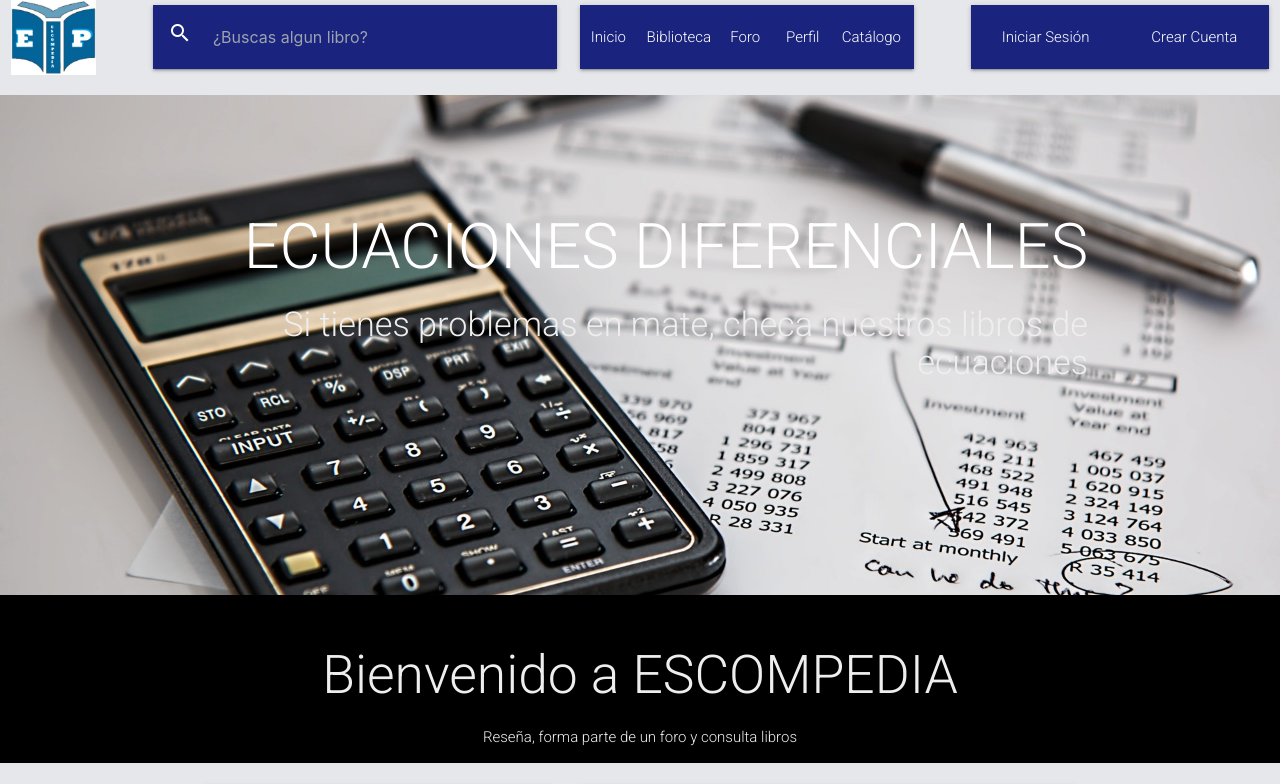
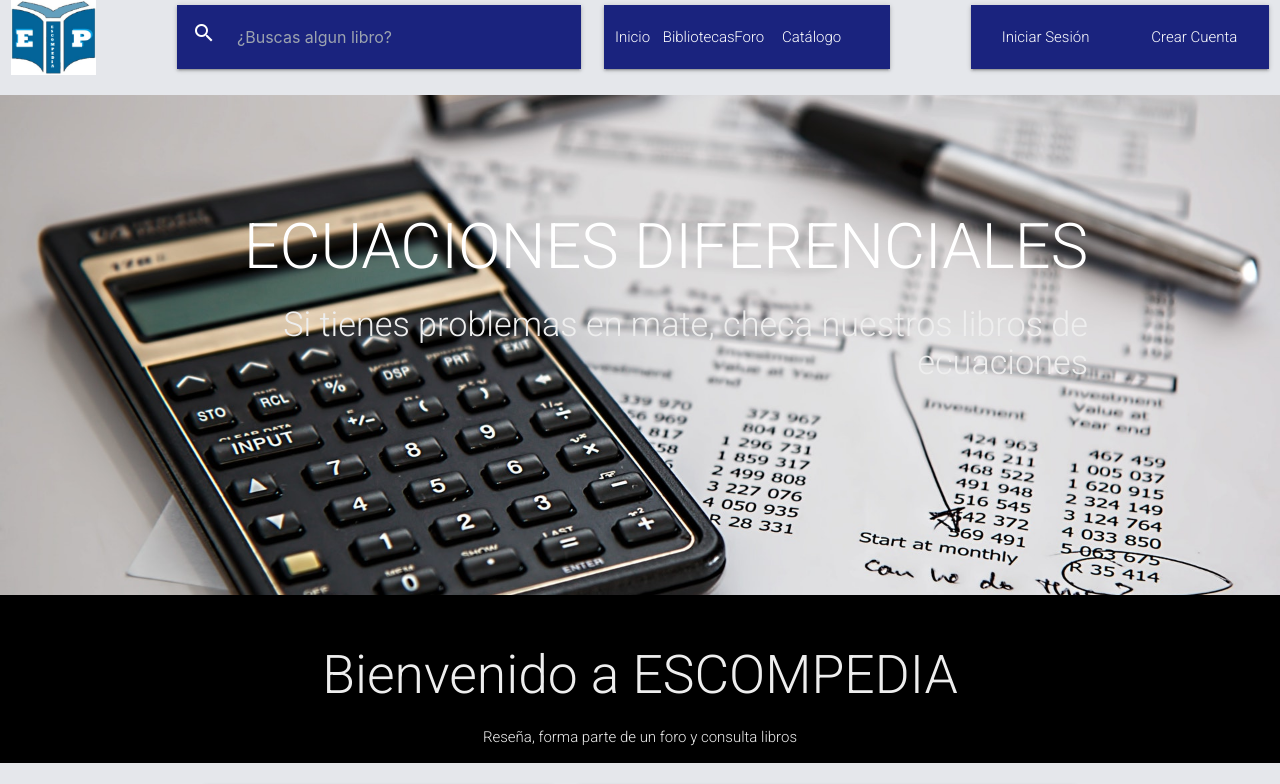
Before and after one commit to MiguelG52/ESCOMpedia, a React (Create React App) app in the folder escompedia/: page / in a window 1280 px wide. Shown: the top 784 px of the page. Built offline with nearby package versions, Linux system fonts and the light colour scheme; no server answers.

Commit message:
Nav corregido
upsi

```diff
--- a/escompedia/src/components/layout/Nav.jsx
+++ b/escompedia/src/components/layout/Nav.jsx
@@ -1,36 +1,40 @@
-import React, { useContext } from 'react'
+import React, { useContext} from 'react'
 import {Link} from 'react-router-dom'
 import Routes from '../../routes'
 import './styles.css'
 import 'materialize-css/dist/css/materialize.min.css'
 import { authContext } from '../../context/authContext'
 
+
 const Nav = () => {
-    const {routeIndex, routeBibliotecas, routeForo, routePerfil, routeCatalogo} = Routes
-    return (
+    const {routeIndex, routeBibliotecas, routeForo, routeCatalogo} = Routes
+	const {usuario} = useContext(authContext);
+	let id = ''
+	try{
+		id = usuario.uid;
+	}catch(error){
+
+	}
+	return (
         	<nav className="nav-wrapper indigo darken-4">
 			<div className="col l2">
 				<Link to={routeIndex}>Inicio</Link>
 			</div>
 			<div className="col l3">
-           		<Link to={routeBibliotecas}>Biblioteca</Link>
+           		<Link to={routeBibliotecas}>Bibliotecas</Link>
 			</div>
 			<div className="col l2">
            		<Link to={routeForo}>Foro</Link>
 			</div>
-			<div className="col l2">
-            	<Link  to ={routePerfil}>Perfil</Link>
-			</div>
+			{usuario ? (
+				<div className="col l2">
+            		<Link  to ={`/perfil/${id}`}>Perfil</Link>
+				</div>
+			):null}
 			<div className="col l3">
              	<Link  to ={routeCatalogo}>Catálogo</Link>
 			</div>
 			</nav>
-
-
-
-
-
-
     )
 }
 
--- a/escompedia/src/views/CrearCuenta/CreateAccount.jsx
+++ b/escompedia/src/views/CrearCuenta/CreateAccount.jsx
@@ -28,8 +28,6 @@ const CreateAccount = () => {
             await firebase.logout();
             historial.push(routes.routeLoginIn);
             await firebase.regUsuarios(nombre, email, pass, escuela, tipo, id);
-
-
         }catch(error){
             setError(error.message)
         }
--- a/escompedia/src/views/InfoUsuario/Perfil.jsx
+++ b/escompedia/src/views/InfoUsuario/Perfil.jsx
@@ -1,7 +1,6 @@
 import React, { useContext, useRef, useState } from "react";
-import { profileIcon, jobIcon, schoolIcon, editText, changePhoto } from "../../assets";
+import { jobIcon, schoolIcon, editText, changePhoto } from "../../assets";
 import { authContext } from "../../context/authContext";
-import BotonEditar from "./BotonEditar";
 
 export default function Profile({descripcion, escuela, fecha, nombre,trabajo, ubicacion, id, url}) {
 
```
